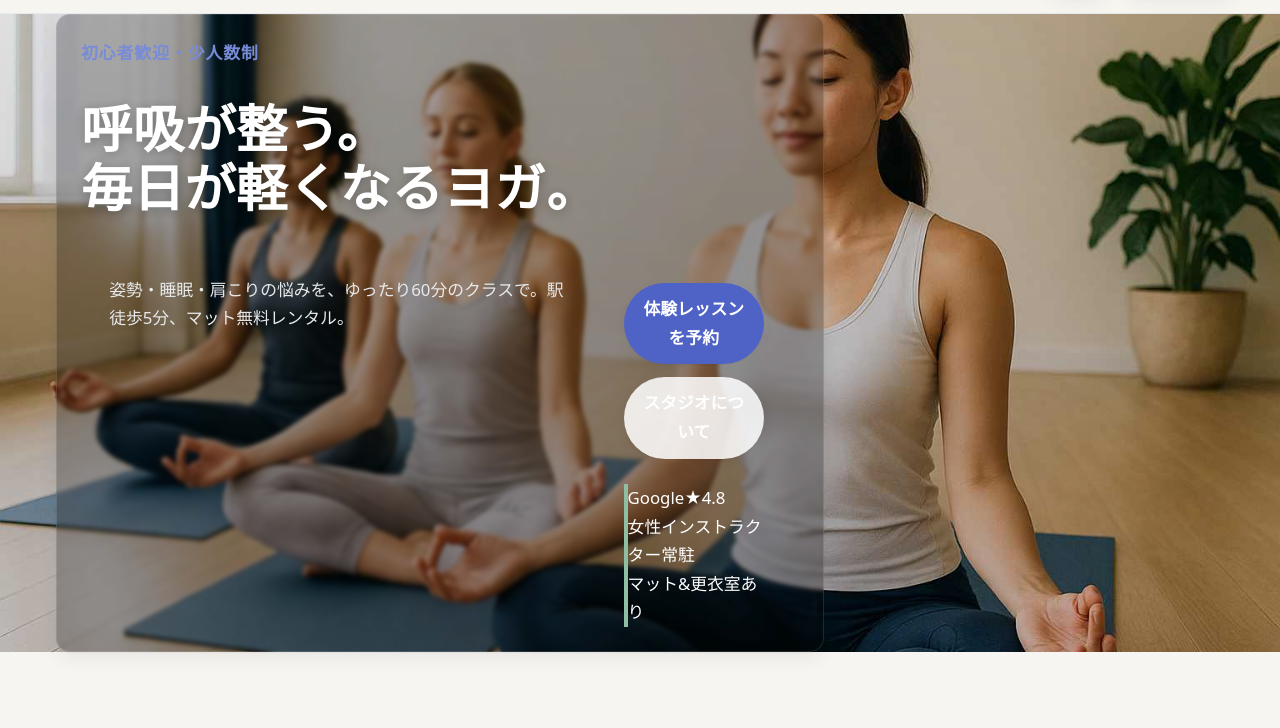
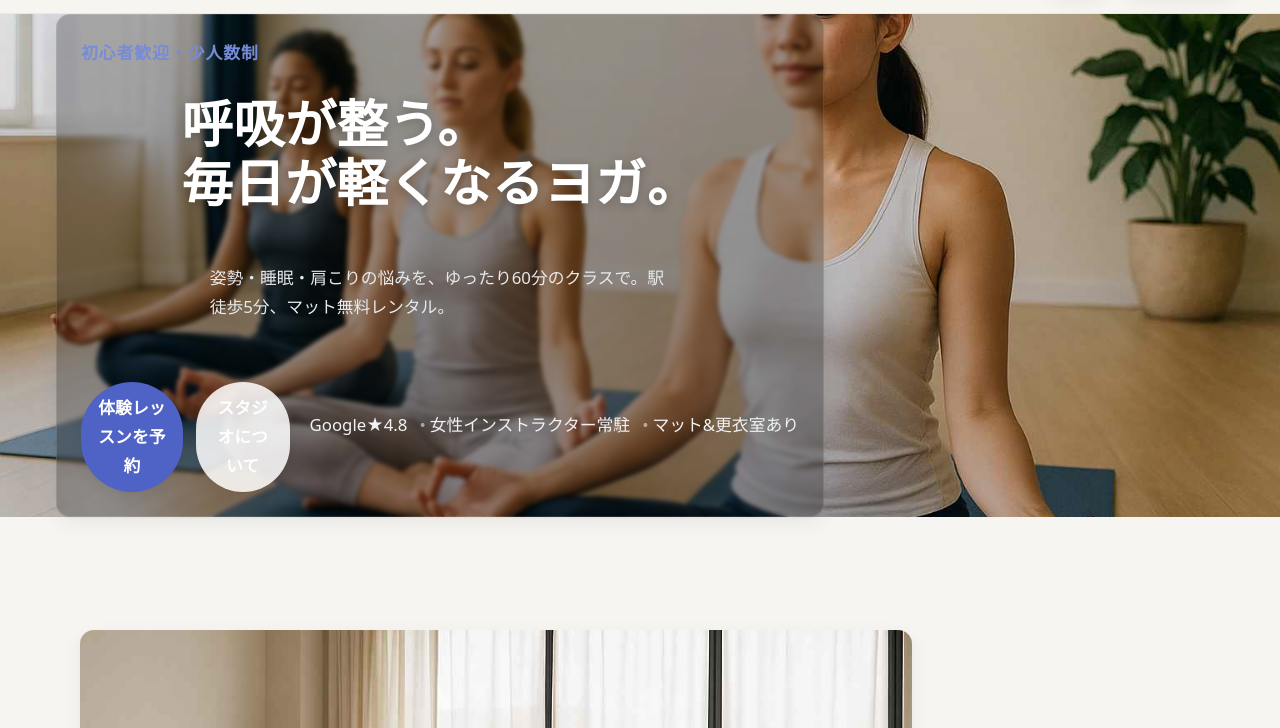
Before and after one commit to irodoriworks-suika/lp-beta, a plain HTML site: page demos/yoga/index.html in a window 1280 px wide. Shown: the part 72-800 px from the top of the page. Drawn offline with Linux system fonts and the light colour scheme.

Commit message:
Update style.css

```diff
--- a/demos/yoga/style.css
+++ b/demos/yoga/style.css
@@ -360,3 +360,43 @@ html, body { overflow-x: hidden; }
   .hero .hero__grid > div:first-of-type { display: block; text-align: center; }
   .hero h1 { max-width: 22ch; margin-inline: auto; }
 }
+
+
+/* =============================
+   Patch 6: HERO 下段を横並び（2ボタン＋評価）/ ABOUTを2カラム＆画像調整
+   HTML変更なし。既存ルールより後ろで上書き。
+============================= */
+/* --- HERO: 下段横並び --- */
+@container (min-width: 760px) {
+  /* オーバーレイパネルのレイアウトをエリア指定に */
+  .hero .hero__grid > div:first-of-type {
+    display: grid;
+    grid-template-columns: 1fr auto; /* 左テキスト / 右 評価 or 余白 */
+    grid-template-areas:
+      "eyebrow eyebrow"
+      "title   title"
+      "subtitle subtitle"
+      "cta     meta";
+    gap: clamp(12px, 2vw, 20px);
+    text-align: left;
+    justify-items: start;
+    align-items: center;
+  }
+  .hero .eyebrow { grid-area: eyebrow; }
+  .hero h1 { grid-area: title; }
+  .hero p { grid-area: subtitle; }
+  .hero .actions { grid-area: cta; display: flex; gap: .8rem; flex-wrap: nowrap; }
+  .hero .trust { grid-area: meta; align-self: center; }
+}
+
+/* HERO: 評価ブロックを一行風に（•で区切る）。左罫線は非表示 */
+.hero .trust { display: flex; gap: .5rem; flex-wrap: wrap; align-items: center; }
+.hero .trust__item { border-left: none; padding: 0; color: color-mix(in oklab, white 92%, var(--color-muted)); }
+.hero .trust__item + .trust__item::before { content: "•"; opacity: .55; margin: 0 .25rem; }
+
+/* --- ABOUT: 2カラム固定＆画像を見栄えよく --- */
+@container (min-width: 760px) {
+  .about__grid { grid-template-columns: 1fr 1fr; align-items: center; gap: clamp(16px, 2.5vw, 32px); }
+}
+.about__media { aspect-ratio: 16/10; max-height: 520px; }
+.about__media img { width: 100%; height: 100%; object-fit: cover; }
```
